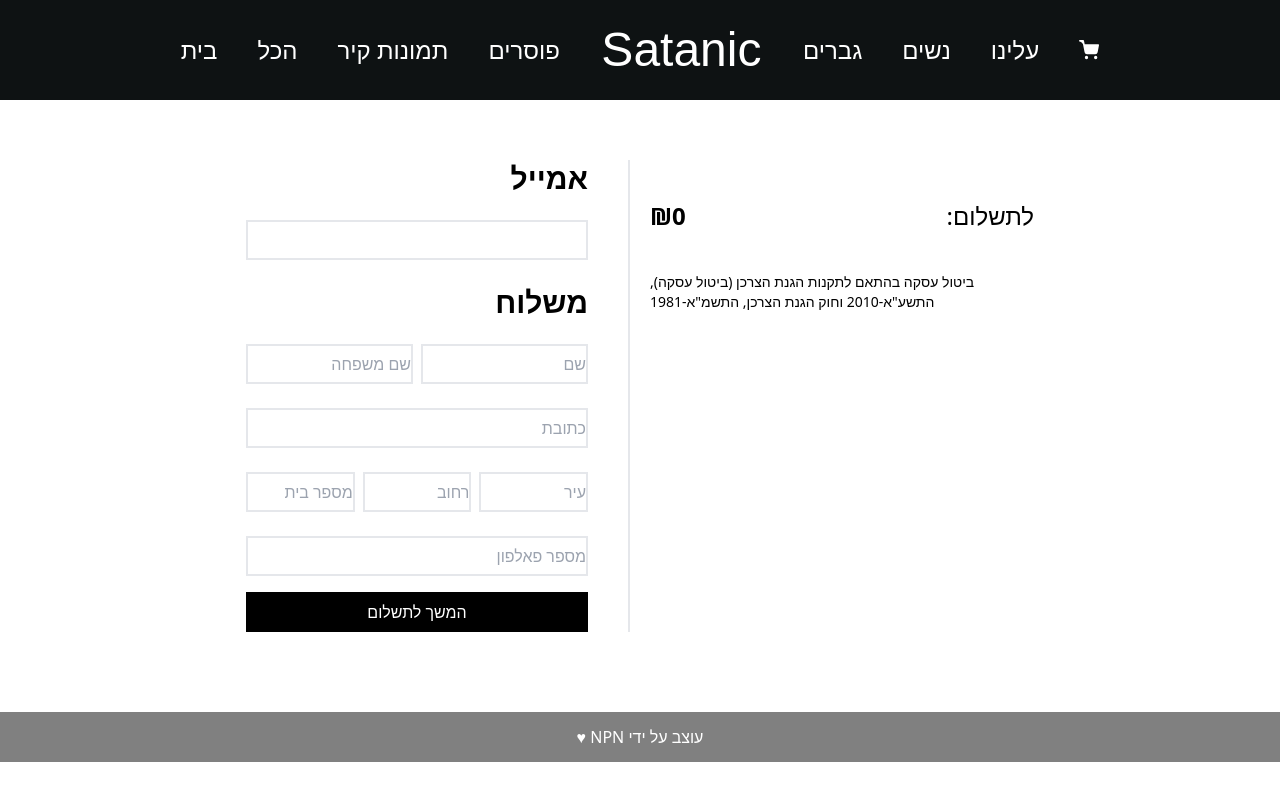
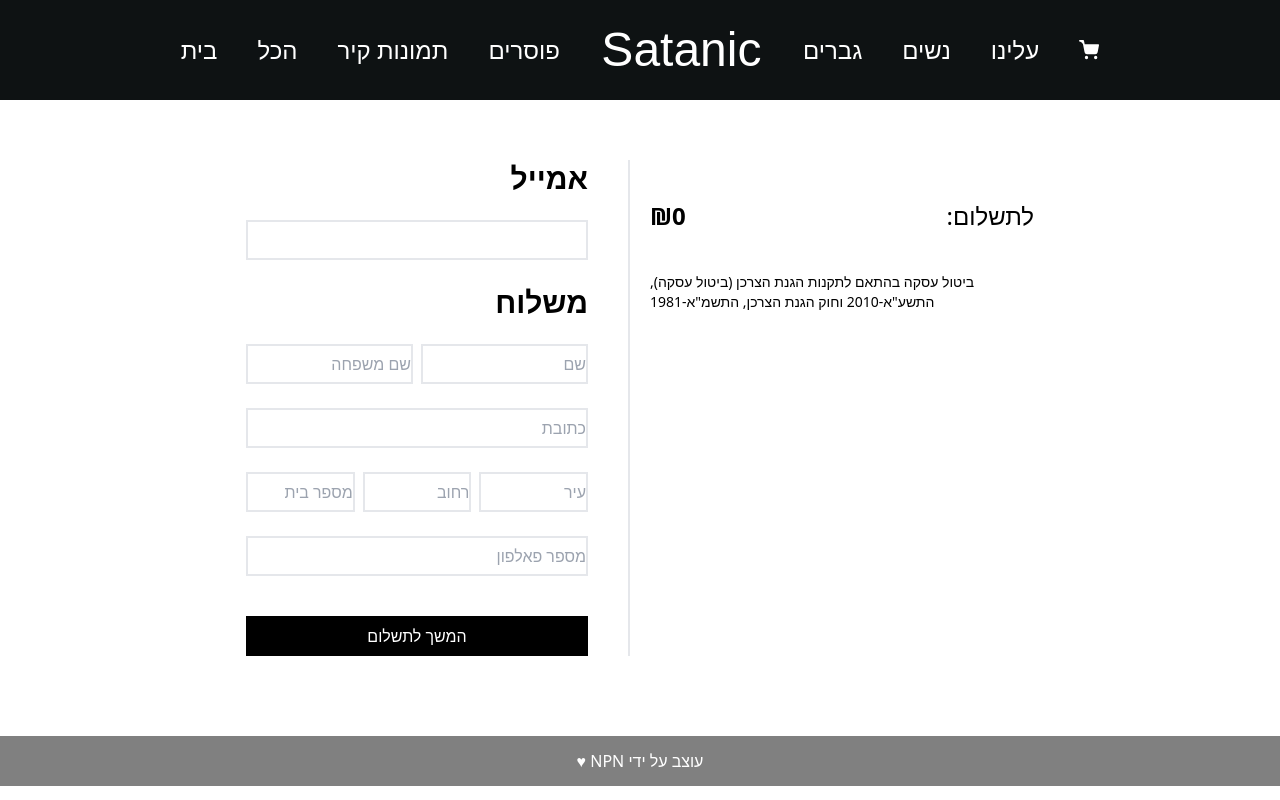
Before and after one commit to henrix494/satanic, a React (Vite) app in the folder client/: page /bill in a window 1280 px wide. Built offline with nearby package versions, Linux system fonts and the light colour scheme; a web font is replaced by a local one.

Commit message:
added z credit

```diff
--- a/client/src/components/bill/Bill.jsx
+++ b/client/src/components/bill/Bill.jsx
@@ -98,10 +98,10 @@ export default function Bill() {
 								placeholder="מספר פאלפון"
 							/>
 						</div>
+						<div className=" bg-black text-white py-2 mt-4  text-center cursor-pointer hover:opacity-80 transition-all">
+							<button>המשך לתשלום</button>
+						</div>
 					</form>{" "}
-					<div className=" bg-black text-white py-2 mt-4  text-center cursor-pointer hover:opacity-80 transition-all">
-						<button>המשך לתשלום</button>
-					</div>
 				</div>
 				<div className=" ml-5 max-lg:ml-0 max-lg:px-5 w-[30vw] max-lg:w-full flex flex-col gap-10 ">
 					{cartData.map((item) => {
```
